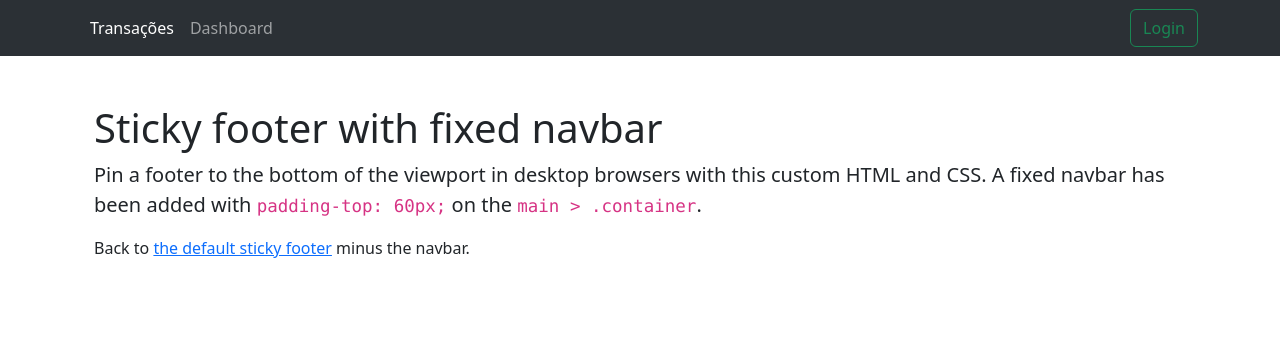
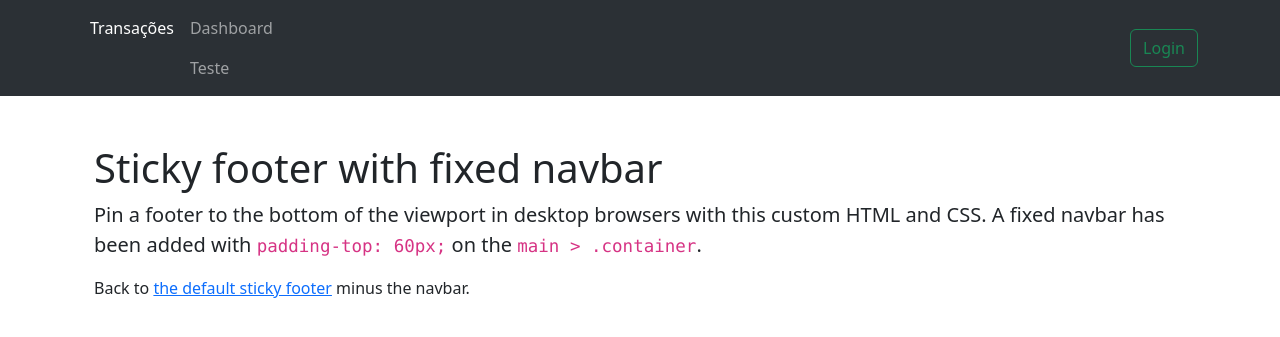
Before and after one commit to Leobatista96/app-financas, a Django app: page // in a window 1280 px wide. Shown: the top 337 px of the page. Run offline with Django 5.2, Linux system fonts and the light colour scheme.

Commit message:
adjustments

```diff
--- a/app/templates/menu.html
+++ b/app/templates/menu.html
@@ -10,6 +10,7 @@
           </li>
           <li class="nav-item">
             <a class="nav-link" href="{% url 'dashboard-url'%}">Dashboard</a>
+            <a class="nav-link" href="{% url 'dashboard-url'%}">Teste</a>
           </li>
         </ul>
 
```
